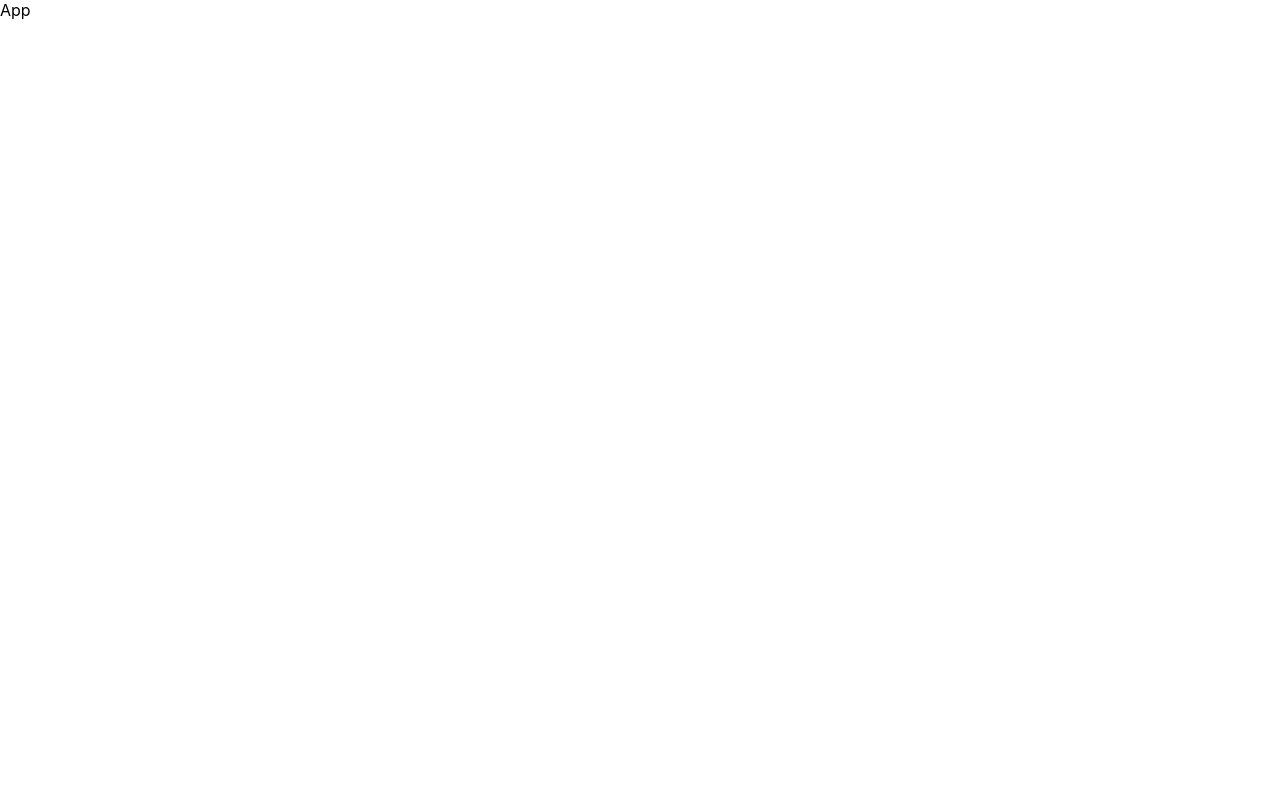
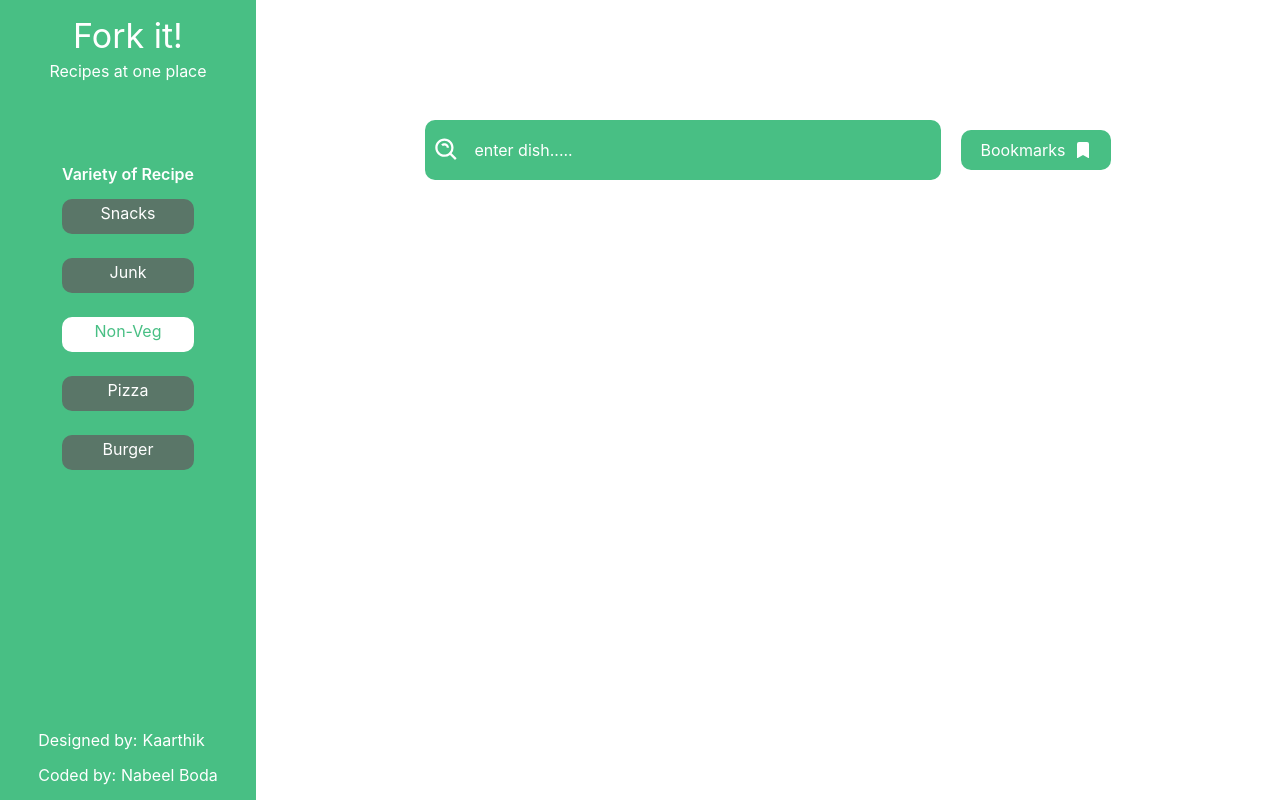
Before and after one commit to BodaNabeel/recipe-app-react, a React (Create React App) app: page / in a window 1280 px wide. Built offline with nearby package versions, Linux system fonts and the light colour scheme.

Commit message:
Layout added to router

```diff
--- a/src/App.js
+++ b/src/App.js
@@ -1,7 +1,10 @@
-import React from 'react'
+import React from "react";
+
 
 export default function App() {
   return (
-    <div>App</div>
-  )
+    <>
+     <h1>working</h1>
+    </>
+  );
 }
--- a/src/index.js
+++ b/src/index.js
@@ -1,11 +1,18 @@
-import React from 'react';
-import ReactDOM from 'react-dom';
-import './index.css';
-import App from './App';
+import React from "react";
+import ReactDOM from "react-dom";
+import "./index.css";
+import { BrowserRouter as Router, Route, Routes } from "react-router-dom";
+import Layout from "./components/Layout";
+import 'normalize.css';
+import App from "./App";
 
 ReactDOM.render(
-  <React.StrictMode>
-    <App />
-  </React.StrictMode>,
-  document.getElementById('root')
+  <Router>
+    <Layout>
+      <Routes>
+        <Route path="test" element={<App/>}/>
+      </Routes>
+    </Layout>
+  </Router>,
+  document.getElementById("root")
 );
```
